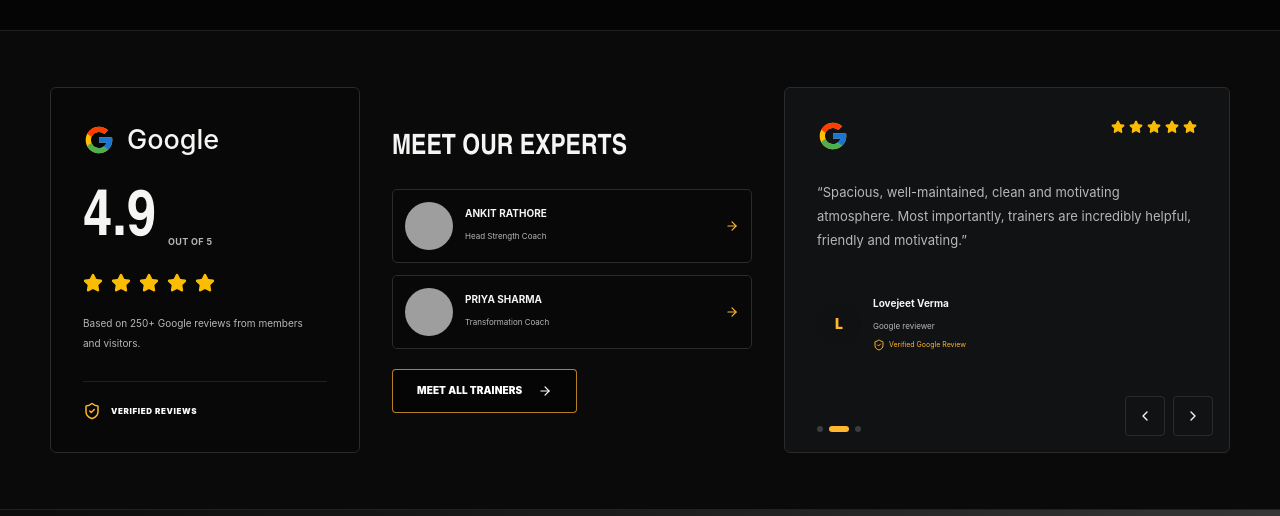
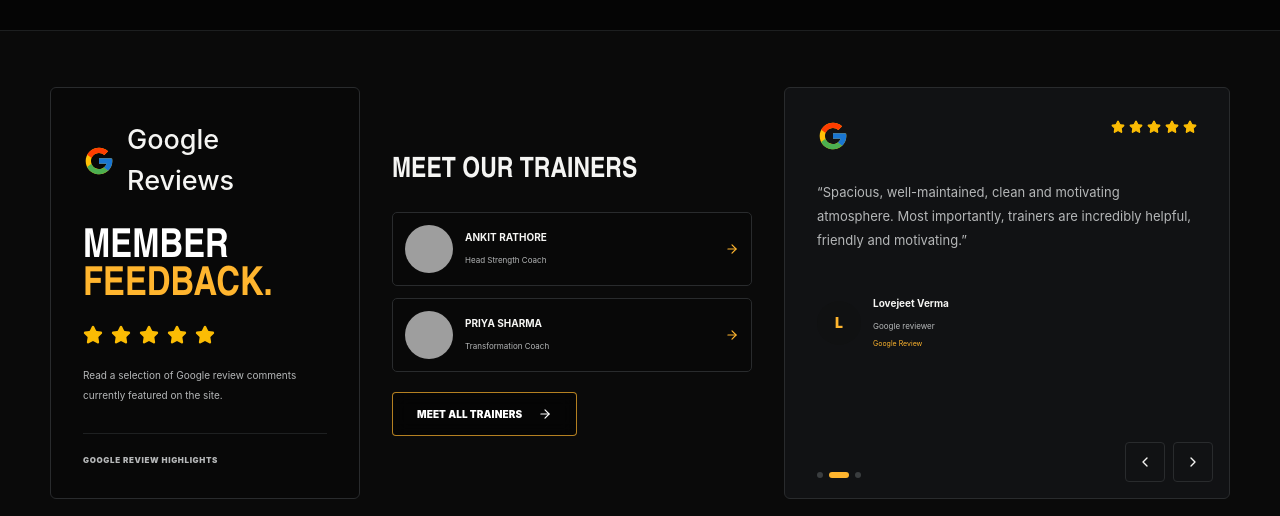
Before and after one commit to Shahzadkhanks19/bazooka-fitness, a Next.js app: page / in a window 1280 px wide. Shown: the part 3460-3976 px from the top of the page. Built offline with nearby package versions, Linux system fonts and the light colour scheme; grey boxes are pictures that could not be loaded.

Commit message:
Remove unverified review count labels

```diff
--- a/components/home/social-proof-section.tsx
+++ b/components/home/social-proof-section.tsx
@@ -2,13 +2,13 @@
 
 import Link from "next/link";
 import { motion } from "framer-motion";
-import { ArrowRight, ChevronLeft, ChevronRight, ShieldCheck, Star } from "lucide-react";
+import { ArrowRight, ChevronLeft, ChevronRight, Star } from "lucide-react";
 import { useEffect, useState } from "react";
 import { FcGoogle } from "react-icons/fc";
 import { outlineButton, reveal, shell } from "./home-shared";
 
 const reviews = [
-  { name: "Rishabh", meta: "Local Guide · 46 reviews", text: "This is a fantastic gym!! By far the best facility around. Bazooka Fitness is an amazing state-of-the-art facility and the staff is super helpful, encouraging, and friendly." },
+  { name: "Rishabh", meta: "Google reviewer", text: "This is a fantastic gym!! By far the best facility around. Bazooka Fitness is an amazing state-of-the-art facility and the staff is super helpful, encouraging, and friendly." },
   { name: "Lovejeet Verma", meta: "Google reviewer", text: "Spacious, well-maintained, clean and motivating atmosphere. Most importantly, trainers are incredibly helpful, friendly and motivating." },
   { name: "Ashok Pareek", meta: "Google reviewer", text: "A team that transformed my life from a sedentary person to a marathon runner in my 60s. Every aspect of this club is consumer centric." },
 ];
@@ -34,16 +34,16 @@ export default function SocialProofSection() {
       <div className={`${shell} grid gap-8 lg:grid-cols-[310px_360px_1fr] lg:items-stretch`}>
         <motion.div {...reveal} className="flex min-h-[300px] flex-col justify-between rounded-[6px] border border-bazooka-border bg-bazooka-black/35 p-7 sm:p-8 lg:min-h-0">
           <div>
-            <div className="flex items-center gap-3"><FcGoogle className="size-8 shrink-0"/><span className="text-[24px] font-medium sm:text-[27px]">Google</span></div>
-            <div className="mt-7 flex items-end gap-3"><strong className="font-display text-[58px] leading-none sm:text-[64px]">4.9</strong><span className="pb-1 text-[9px] font-bold uppercase tracking-[.04em] text-bazooka-text-secondary">out of 5</span></div>
+            <div className="flex items-center gap-3"><FcGoogle className="size-8 shrink-0"/><span className="text-[24px] font-medium sm:text-[27px]">Google Reviews</span></div>
+            <h2 className="font-display mt-7 text-[34px] font-black uppercase leading-[.95] text-white sm:text-[40px]">Member <span className="text-bazooka-lime">Feedback.</span></h2>
             <div className="mt-5 flex gap-2 text-[#fbbc04]">{Array.from({ length: 5 }).map((_, index) => <Star key={index} className="size-5 fill-current" />)}</div>
-            <p className="mt-5 max-w-[220px] text-[10px] leading-5 text-bazooka-text-secondary">Based on 250+ Google reviews from members and visitors.</p>
+            <p className="mt-5 max-w-[230px] text-[10px] leading-5 text-bazooka-text-secondary">Read a selection of Google review comments currently featured on the site.</p>
           </div>
-          <small className="mt-7 flex items-center gap-2.5 border-t border-bazooka-border/70 pt-5 text-[8px] font-black uppercase tracking-[.08em] text-white"><ShieldCheck className="size-[18px] shrink-0 text-bazooka-lime" /> Verified Reviews</small>
+          <small className="mt-7 border-t border-bazooka-border/70 pt-5 text-[8px] font-black uppercase tracking-[.08em] text-bazooka-text-secondary">Google review highlights</small>
         </motion.div>
 
         <motion.div {...reveal} className="flex min-w-0 flex-col justify-center">
-          <h2 className="font-display text-[28px] font-black uppercase">Meet Our Experts</h2>
+          <h2 className="font-display text-[28px] font-black uppercase">Meet Our Trainers</h2>
           <div className="mt-5 grid gap-3 sm:grid-cols-2 lg:grid-cols-1">
             {featuredTrainers.map((trainer) => (
               <Link key={trainer.name} href={trainer.href} className="group flex min-w-0 items-center gap-3 rounded-[5px] border border-bazooka-border bg-bazooka-black/30 p-3 transition-all duration-300 hover:border-bazooka-lime/70 hover:bg-bazooka-lime/[.04] active:scale-[.985]">
@@ -59,7 +59,7 @@ export default function SocialProofSection() {
         <motion.article key={reviewIndex} initial={{ opacity: 0, x: 24 }} animate={{ opacity: 1, x: 0 }} transition={{ duration: 0.35, ease: "easeOut" }} drag="x" dragConstraints={{ left: 0, right: 0 }} dragElastic={0.18} onDragEnd={(_, info) => { if (info.offset.x <= -45) nextReview(); if (info.offset.x >= 45) previousReview(); }} className="relative min-h-[300px] touch-pan-y cursor-grab rounded-[6px] border border-bazooka-border bg-[#111214] p-6 pb-16 sm:p-8 sm:pb-16 active:cursor-grabbing">
           <div className="flex items-start justify-between"><FcGoogle className="size-8" /><div className="flex gap-1 text-[#fbbc04]">{Array.from({ length: 5 }).map((_, index) => <Star key={index} className="size-3.5 fill-current" />)}</div></div>
           <p className="mt-7 min-h-[88px] text-[12px] leading-6 text-bazooka-text-secondary sm:text-[13px]">“{review.text}”</p>
-          <div className="mt-7 flex min-w-0 items-center gap-3"><span className="grid size-11 shrink-0 place-items-center rounded-full bg-bazooka-surface text-sm font-black text-bazooka-lime">{review.name.charAt(0)}</span><div className="min-w-0"><strong className="block text-[10px]">{review.name}</strong><small className="text-[8px] text-bazooka-text-secondary">{review.meta}</small><span className="mt-1 flex items-center gap-1 text-[7px] text-bazooka-lime"><ShieldCheck className="size-3" /> Verified Google Review</span></div></div>
+          <div className="mt-7 flex min-w-0 items-center gap-3"><span className="grid size-11 shrink-0 place-items-center rounded-full bg-bazooka-surface text-sm font-black text-bazooka-lime">{review.name.charAt(0)}</span><div className="min-w-0"><strong className="block text-[10px]">{review.name}</strong><small className="text-[8px] text-bazooka-text-secondary">{review.meta}</small><span className="mt-1 block text-[7px] text-bazooka-lime">Google Review</span></div></div>
           <div className="absolute bottom-4 right-4 flex gap-2"><button type="button" onClick={previousReview} aria-label="Previous review" className="grid size-10 place-items-center rounded border border-bazooka-border transition-all duration-200 hover:border-bazooka-lime hover:text-bazooka-lime active:scale-90"><ChevronLeft className="size-4" /></button><button type="button" onClick={nextReview} aria-label="Next review" className="grid size-10 place-items-center rounded border border-bazooka-border transition-all duration-200 hover:border-bazooka-lime hover:text-bazooka-lime active:scale-90"><ChevronRight className="size-4" /></button></div>
           <div className="absolute bottom-5 left-6 flex gap-1.5 sm:left-8">{reviews.map((_, index) => <button type="button" aria-label={`Show review ${index + 1}`} onClick={() => setReviewIndex(index)} key={index} className={`h-1.5 rounded-full transition-all ${index === reviewIndex ? "w-5 bg-bazooka-lime" : "w-1.5 bg-bazooka-border-strong hover:bg-bazooka-muted"}`} />)}</div>
         </motion.article>
```
